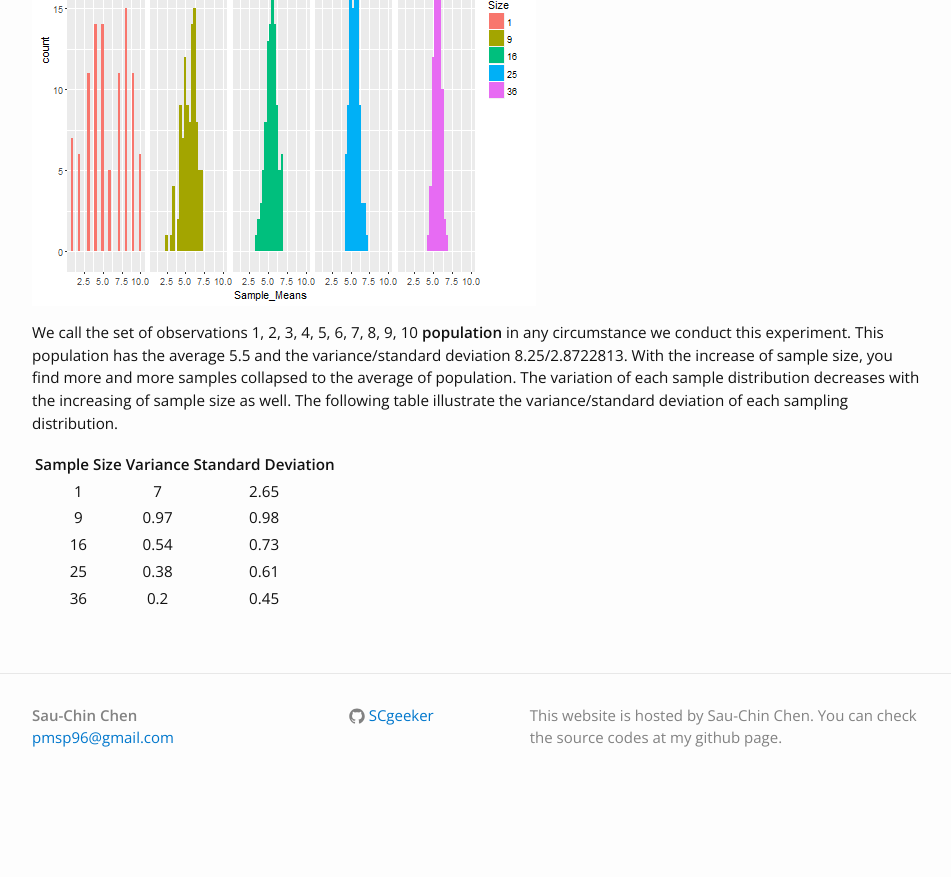
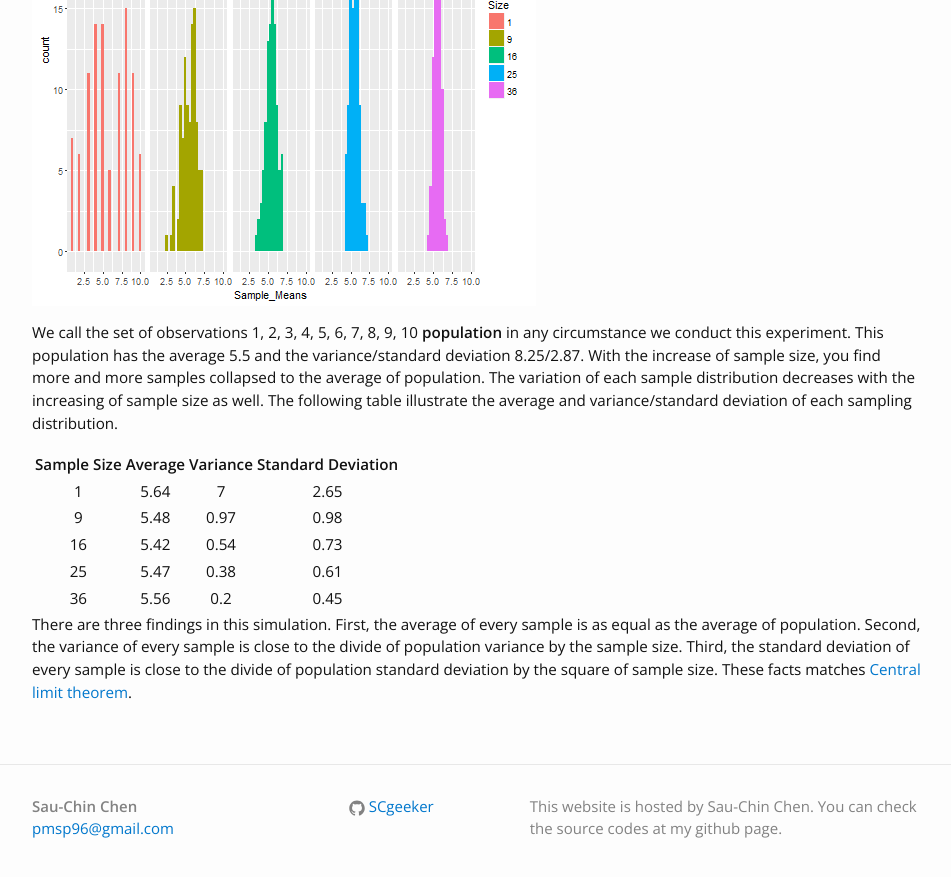
Before and after one commit to SCgeeker/SCgeeker.github.io, a Jekyll site: the page built from _posts/2016-03-30-learning-sampling-distribution-in-r-programming.md, in a window 1280 px wide and 900 px high, scrolled down 1166 px. Shown: the top 877 px of the window, without its empty margins (163-1114 px from the left). Built offline with Jekyll 4.4.1, drawn with Linux system fonts in a browser that asks for light colours; before the commit the page ends 1975 px from its top, so only the background shows below that; some of the changed text lies outside the part shown.

Commit message:
Complete "learning sampling distribution in R programming"

```diff
--- a/_posts/2016-03-30-learning-sampling-distribution-in-r-programming.md
+++ b/_posts/2016-03-30-learning-sampling-distribution-in-r-programming.md
@@ -41,12 +41,14 @@ ggplot(Dist.df, aes(Sample_Means, fill = Size)) + geom_histogram() + facet_grid(
 
 ![plot of chunk Sampling](/figure/source/learning-sampling-distribution-in-r-programming/2016-03-30-learning-sampling-distribution-in-r-programming/Sampling-1.png)
 
-We call the set of observations 1, 2, 3, 4, 5, 6, 7, 8, 9, 10 **population** in any circumstance we conduct this experiment. This population has the average 5.5 and the variance/standard deviation 8.25/2.8722813. With the increase of sample size, you find more and more samples collapsed to the average of population. The variation of each sample distribution decreases with the increasing of sample size as well. The following table illustrate the variance/standard deviation of each sampling distribution.
+We call the set of observations 1, 2, 3, 4, 5, 6, 7, 8, 9, 10 **population** in any circumstance we conduct this experiment. This population has the average 5.5 and the variance/standard deviation 8.25/2.87. With the increase of sample size, you find more and more samples collapsed to the average of population. The variation of each sample distribution decreases with the increasing of sample size as well. The following table illustrate the average and variance/standard deviation of each sampling distribution.
 
-| Sample Size | Variance | Standard Deviation|
-|:---:|:---:|:---:|
-| 1 | 7 | 2.65|
-| 9 | 0.97 | 0.98|
-| 16 | 0.54 | 0.73|
-| 25 | 0.38 | 0.61|
-| 36 | 0.2 | 0.45|
+| Sample Size | Average | Variance | Standard Deviation|
+|:---:|:---:|:---:|:---:|
+| 1 |5.64| 7 | 2.65|
+| 9 |5.48| 0.97 | 0.98|
+| 16 |5.42| 0.54 | 0.73|
+| 25 |5.47| 0.38 | 0.61|
+| 36 |5.56| 0.2 | 0.45|
+
+There are three findings in this simulation. First, the average of every sample is as equal as the average of population. Second, the variance of every sample is close to the divide of population variance by the sample size. Third, the standard deviation of every sample is close to the divide of population standard deviation by the square of sample size. These facts matches [Central limit theorem](https://en.wikipedia.org/wiki/Central_limit_theorem).
```
Also changed, not shown: other parts of _posts/2016-03-30-learning-sampling-distribution-in-r-programming.md (+1 -1 lines), _posts/2016-03-23-learn-sampling-distribution-in-r-programming.md (deleted, +0 -7 lines), _source/learning-sampling-distribution-in-r-programming/2016-03-30-learning-sampling-distribution-in-r-programming.Rmd (+12 -10 lines), 5 other files.
